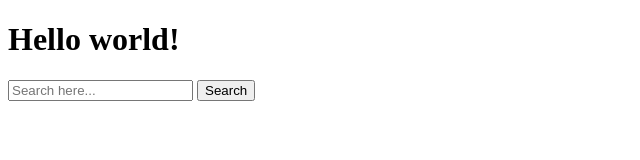
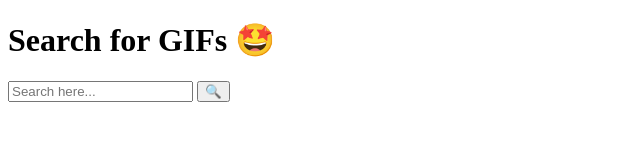
Before and after one commit to gminova/cat-watcher, a website: page public/index.html in a window 1280 px wide. Shown: the whole page, without its empty margins (0-640 px from the left). Drawn offline with Linux system fonts and the light colour scheme; files that its build step writes are made by us from their sources; files whose address does not match are found by name.

Commit message:
added emoji

```diff
--- a/public/index.html
+++ b/public/index.html
@@ -9,9 +9,9 @@
         <link rel="shortcut icon" type="image/icon" href="public/favicon.ico" />
     </head>
     <body>
-        <h1>Hello world!</h1>
+        <h1>Search for GIFs &#129321;</h1>
         <input id='input' type='text' placeholder="Search here..." aria-label="This is an input for your search term">
-        <button id='search' for='input' aria-label="Click this button to submit your search term">Search</button>
+        <button id='search' for='input' aria-label="Click this button to submit your search term">&#128269;</button>
         <script src="public/index.js" ></script>
         <img id="img" src="">
     </body>
```
